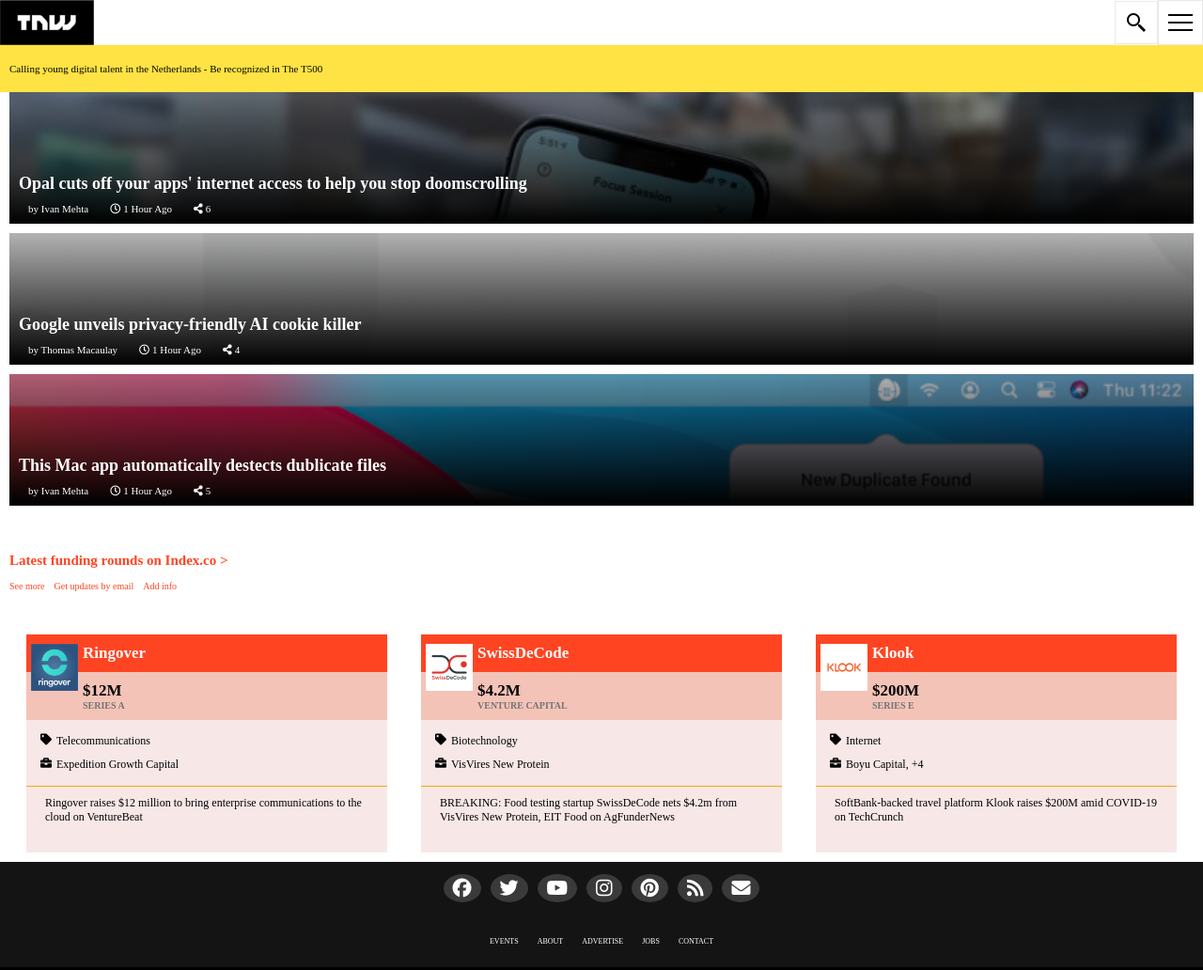
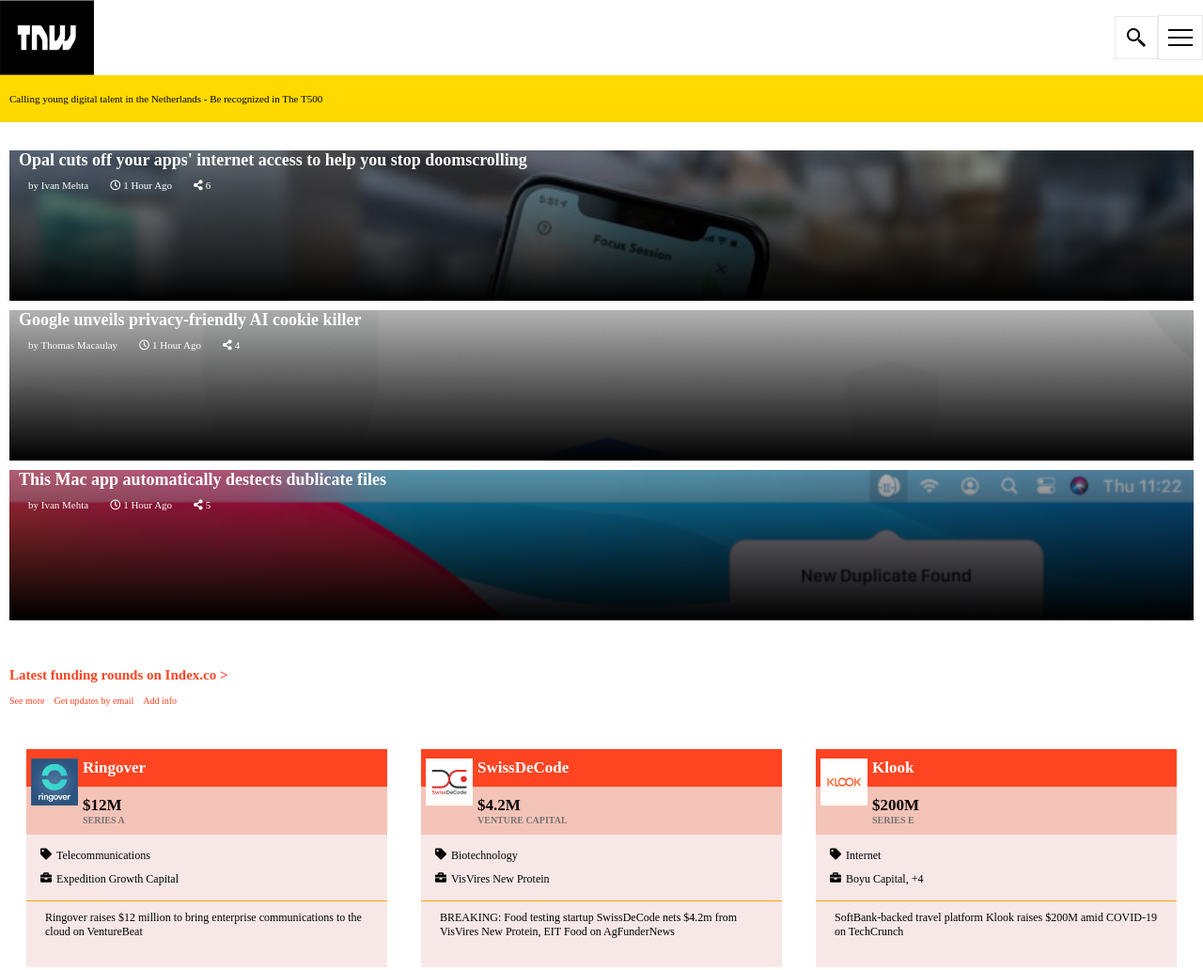
Before and after one commit to zilton7/twc-copy, a website: page index.html in a window 1280 px wide. Shown: the top 1032 px of the page at 94% size. Drawn offline with Linux system fonts and the light colour scheme.

Commit message:
Make top nav and yeallow add fixed

```diff
--- a/style.css
+++ b/style.css
@@ -49,10 +49,17 @@
   width: 10rem;
 }
 
+header {
+  min-height: 20vh;
+}
+
 header nav {
   width: 100%;
+  min-height: 10vh;
   display: flex;
   justify-content: space-between;
+  position: fixed;
+  background: white;
 }
 
 header nav ul li {
@@ -74,14 +81,17 @@
   border: 0.1rem solid rgba(128, 128, 128, 0.178);
 }
 
-header .yellow-ad {
+.yellow-ad {
   font-size: 1.1rem;
-  background: rgba(255, 217, 0, 0.733);
+  background: rgb(255, 217, 0);
   height: 5rem;
   display: flex;
   align-items: center;
   white-space: nowrap;
   padding: 0 1rem;
+  min-width: 100%;
+  margin-top: 10vh;
+  position: fixed;
 }
 
 section.cover {
```
